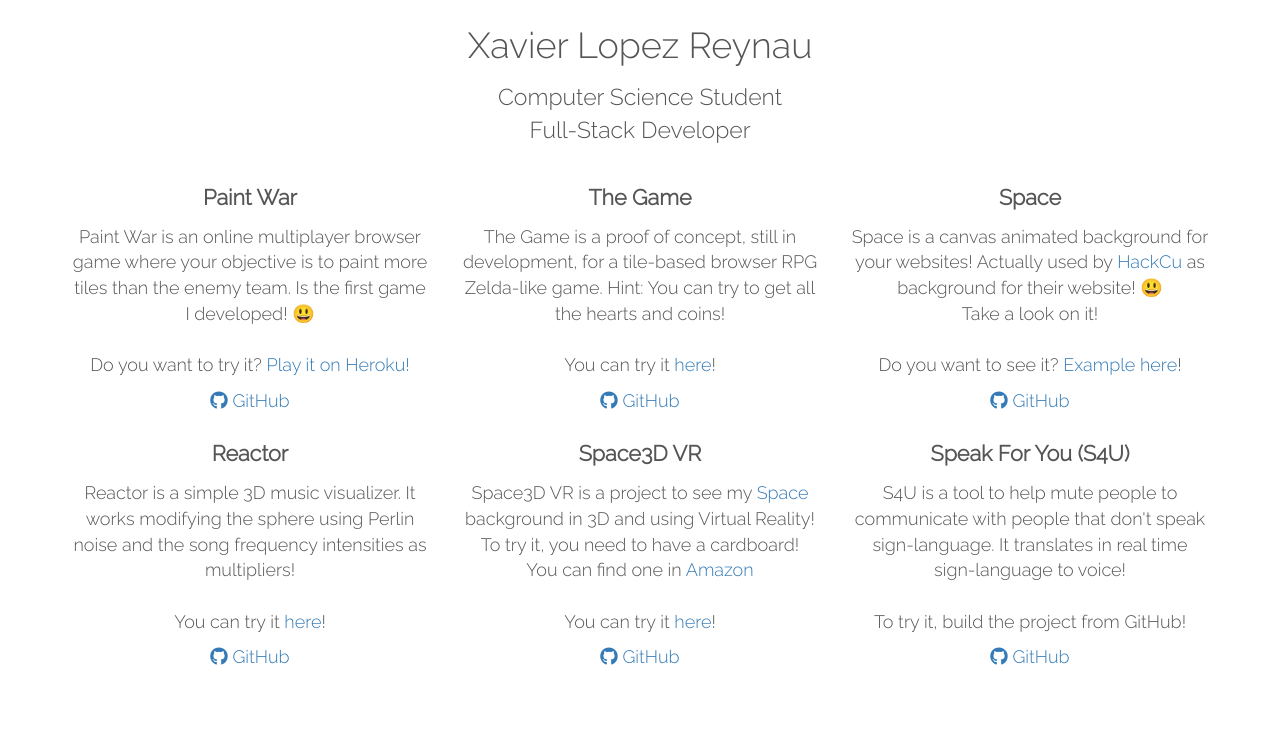
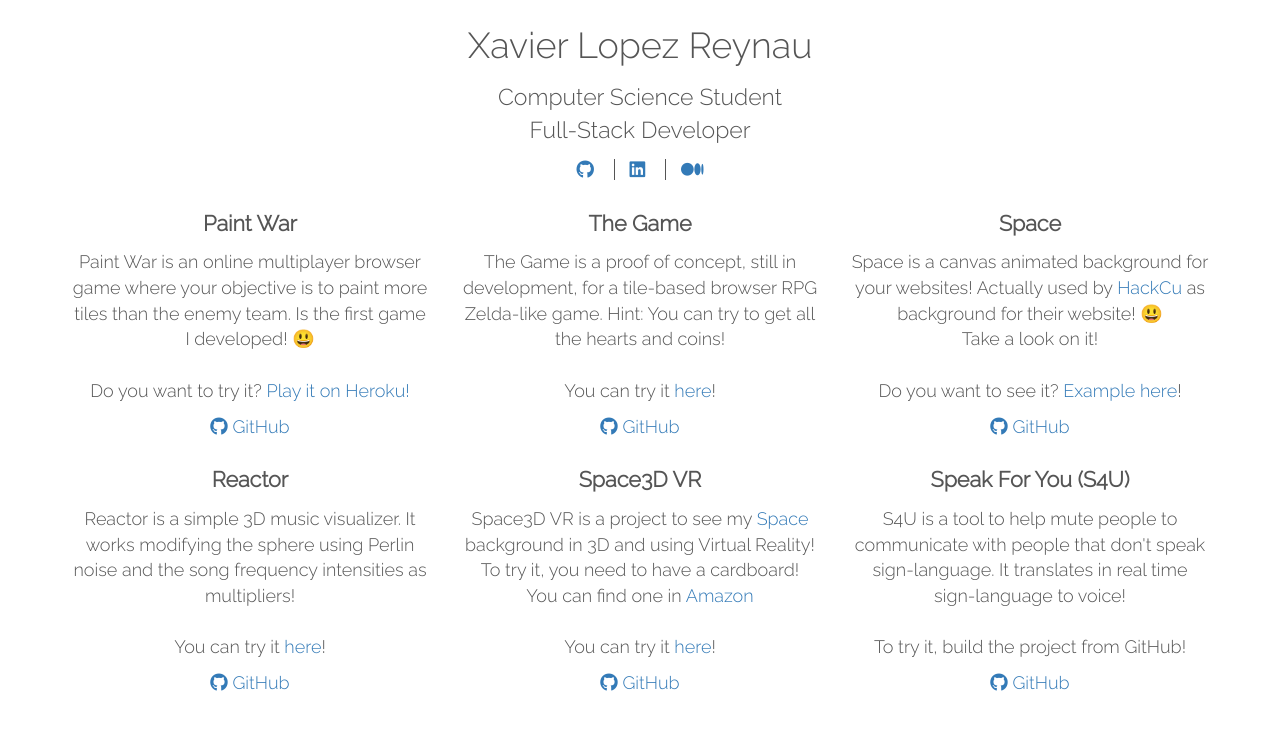
Before and after one commit to Reynau/reynau.github.io, a plain HTML site: page index.html in a window 1280 px wide. Drawn offline with Linux system fonts and the light colour scheme.

Commit message:
Add social buttons

```diff
--- a/index.html
+++ b/index.html
@@ -27,6 +27,11 @@
         <div class="col-xs-12">
           <h1>Xavier Lopez Reynau</h1>
           <p>Computer Science Student<br>Full-Stack Developer</p>
+          <ul>
+            <li><a href="https://github.com/Reynau"><i class="fa fa-github"></i></a></li>
+            <li><a href="https://www.linkedin.com/in/xavier-lopez-reynau/"><i class="fa fa-linkedin-square"></i></a></li>
+            <li><a href="https://medium.com/@xavi.lopez.reynau"><i class="fa fa-medium"></i></a></li>
+          </ul>
         </div>
       </div>
     </div>
```
Lines whose indentation alone changed are shown as unchanged.
